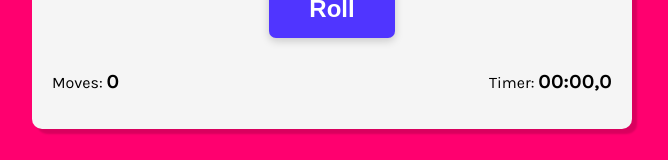
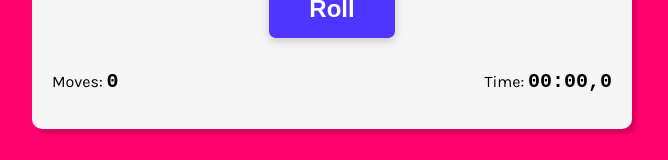
Before and after one commit to puchat/tenzies, a React (Create React App) app: page / in a window 1280 px wide. Shown: the part 521-681 px from the top of the page, without its empty margins (308-976 px from the left). Built offline with nearby package versions, Linux system fonts and the light colour scheme.

Commit message:
Added timer and fanfare sound when game is won

```diff
--- a/public/style.css
+++ b/public/style.css
@@ -128,4 +128,5 @@ main > .description {
 .stats .stats--value {
     font-weight: 700;
     font-size: 20px;
+    font-family: monospace;
 }
--- a/src/App.js
+++ b/src/App.js
@@ -3,23 +3,73 @@ import Die from "./Die"
 import {nanoid} from "nanoid"
 import Confetti from "react-confetti"
 
+const fanfareSound = new Audio('/sounds/fanfare.mp3');
+
 export default function App() {
     const [dice, setDice] = React.useState(() => getAllNewDice())
     const [gameWin, setGameWin] = React.useState(false)
     const [movesNumber, setMovesNumber] = React.useState(0)
+    const [gameInterval, setGameInterval] = React.useState(null)
+    const [miliseconds, setMiliseconds] = React.useState(0)
 
-    React.useEffect(() =>
-        {
-            const allHeld = dice.every(die => die.isHeld)
-            const compareValue = dice[0].value
-            const allSameValues = dice.every(die => die.value === compareValue)
+    React.useEffect(() => checkIfWon()
+    , [dice])
 
-            if (allHeld && allSameValues) {
-                setGameWin(true)
-            }
+    function startTimer() {
+        const msInterval = 100;
+        const myInterval = setInterval(() => setMiliseconds(prevMiliseconds => prevMiliseconds + msInterval), msInterval)
+        setGameInterval(myInterval)
+    }
 
+    function stopTimer() {
+        clearInterval(gameInterval)
+    }
+
+    function resetTimer() {
+        setGameInterval(null)
+        setMiliseconds(0)
+    }
+
+    function padTo2Digits(num) {
+        return num.toString().padStart(2, '0');
+    }
+
+    function convertMsToTime(milliseconds) {
+        let deciseconds = Math.floor(milliseconds / 100)
+        let seconds = Math.floor(milliseconds / 1000)
+        let minutes = Math.floor(seconds / 60)
+        let hours = Math.floor(minutes / 60)
+
+        deciseconds = deciseconds % 10
+        seconds = seconds % 60;
+        minutes = minutes % 60;
+
+        return `${padTo2Digits(minutes)}:${padTo2Digits(seconds)},${deciseconds}`;
+    }
+
+    function setGameWon() {
+        setGameWin(true)
+        stopTimer()
+        fanfareSound.play();
+    }
+
+    function checkIfWon() {
+        const allHeld = dice.every(die => die.isHeld)
+        const compareValue = dice[0].value
+        const allSameValues = dice.every(die => die.value === compareValue)
+
+        // game won
+        if (allHeld && allSameValues) {
+            setGameWon()
         }
-    , [dice])
+    }
+
+    function resetGame() {
+        setGameWin(false)
+        setDice(getAllNewDice())
+        setMovesNumber(0)
+        resetTimer()
+    }
 
     function getOneNewDie() {
         let randomValue = Math.ceil(Math.random() * 6)
@@ -42,9 +92,7 @@ export default function App() {
 
     function handleButtonClick() {
         if (gameWin) {
-            setGameWin(false)
-            setDice(getAllNewDice())
-            setMovesNumber(0)
+            resetGame()
         }
         else {
             setDice(prevDice => (
@@ -53,16 +101,25 @@ export default function App() {
                 ))
             ))
             setMovesNumber(prevMovesNumber => ++prevMovesNumber)
+
+            if (!miliseconds) {
+                startTimer()
+            }
         }
     }
 
     function toggleHeld(id) {
-        if (!gameWin)
+        if (!gameWin) {
             setDice(prevDice => (
                 prevDice.map(die => (
                         die.id === id ? {...die, isHeld: !die.isHeld} : die
                 ))
             ))
+
+            if (!miliseconds) {
+                startTimer()
+            }
+        }
     }
 
     const dieElements = dice.map(die => (
@@ -95,8 +152,8 @@ export default function App() {
                     <span className="stats--value">{movesNumber}</span>
                 </div>
                 <div className="timer">
-                    <span className="stats--title">Timer: </span>
-                    <span className="stats--value">00:00,0</span>
+                    <span className="stats--title">Time: </span>
+                    <span className="stats--value">{convertMsToTime(miliseconds)}</span>
                 </div>
             </div>
         </main>
```
Also changed, not shown: 1 other file (tests, documents, lock files or other folders).
